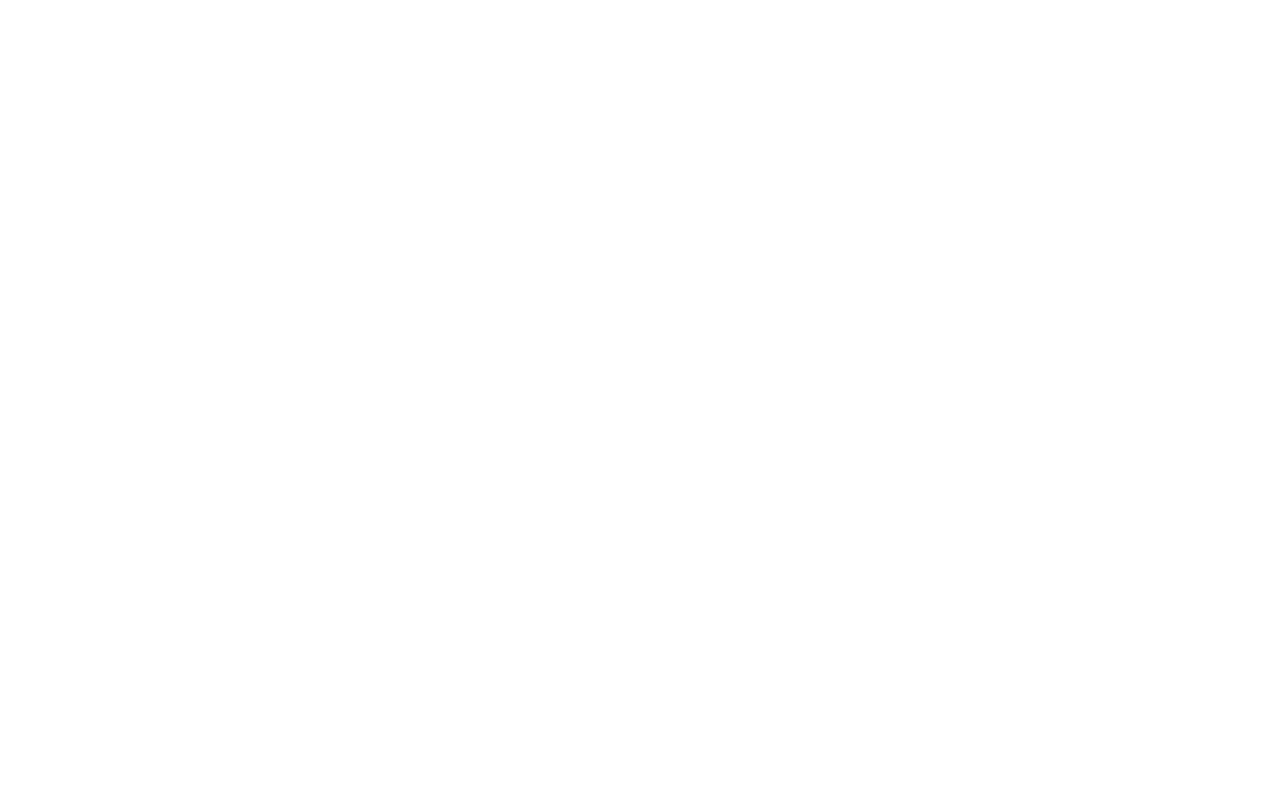
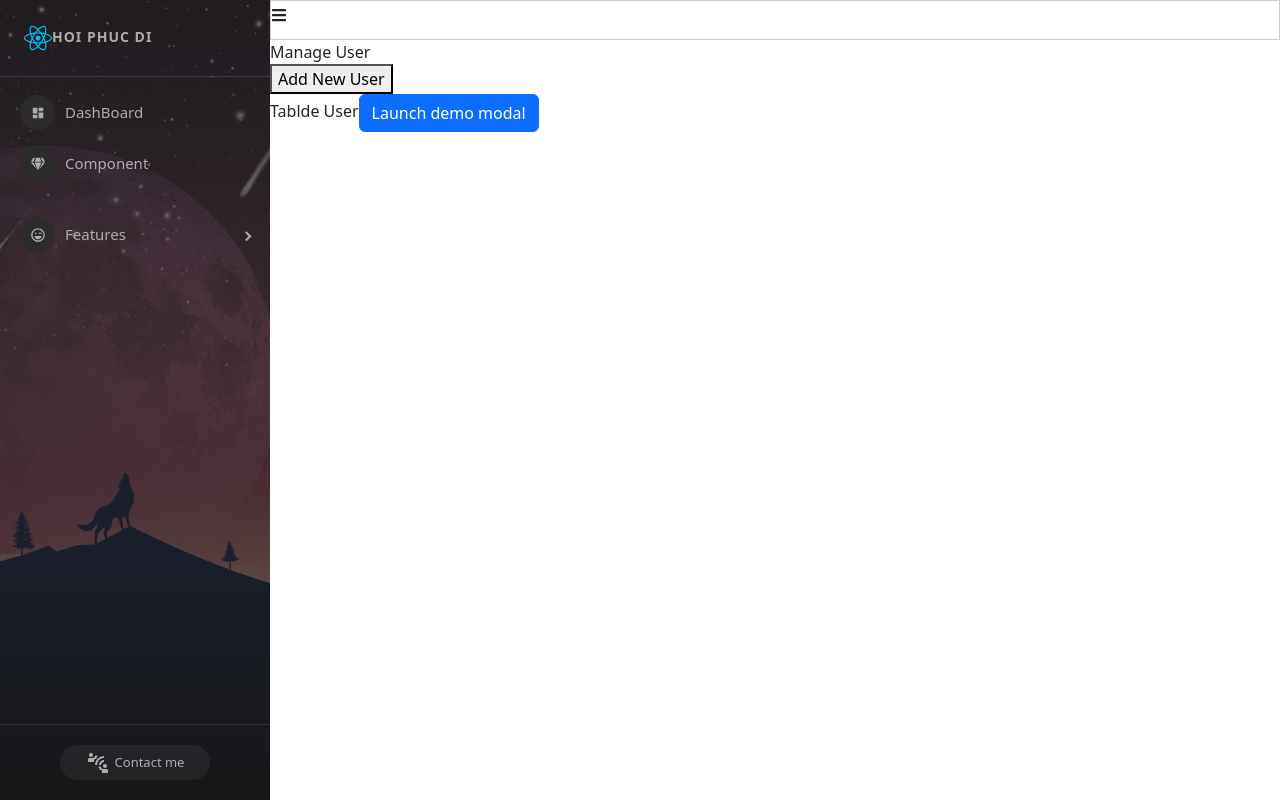
Before and after one commit to ngophuc29/Learn, a React (Create React App) app: page /admin/managerUser in a window 1280 px wide. Before the commit this address had no page. Built offline with nearby package versions, Linux system fonts and the light colour scheme.

Commit message:
thêm model vào index.js ,chỉnh lại router cho admin

```diff
--- a/src/components/Admin/Admin.js
+++ b/src/components/Admin/Admin.js
@@ -2,6 +2,7 @@
 import "./Admin.scss"
 import { FaBars } from "react-icons/fa";
 import { useState } from "react";
+import { Outlet } from "react-router-dom";
 const Admin = () => {
     const [collapsed,setcollapsed]=useState(false);
     return (
@@ -10,7 +11,15 @@
                 <SideBar collapsed={collapsed}></SideBar>
             </div>
             <div className="admin-content">
+                <div className="admin-header">
                 <FaBars onClick={()=>{setcollapsed(!collapsed)}}></FaBars>
+
+                </div>
+                <div className="admin-main">
+
+                 <Outlet/>
+
+                </div>
             </div>
 
         </div>);
--- a/src/components/Admin/Admin.scss
+++ b/src/components/Admin/Admin.scss
@@ -1,7 +1,8 @@
-.admin-container{
+.admin-container {
   display: flex;
-    .admin-sidebar{
-        .pro-sidebar{
+
+  .admin-sidebar {
+    .pro-sidebar {
       height: 100vh;
     }
 
@@ -9,6 +10,7 @@
       display: flex;
       align-items: center;
       justify-content: center;
+
       .sidebar-btn {
         transition: width 0.3s;
         width: 150px;
@@ -24,10 +26,12 @@
         justify-content: center;
         text-overflow: ellipsis;
         overflow: hidden;
+
         span {
           margin-left: 5px;
           font-size: 13px;
         }
+
         &:hover {
           color: #dee2ec;
         }
@@ -35,7 +39,20 @@
     }
 
   }
-    .admin-content{
+
+  .admin-content {
+    width: 100%;
+
+    .admin-header {
+
+      height: 40px;
+      border: 1px solid #ccc;
+      ;
 
     }
+
+    .admin-main {
+      border: 1px springgreen;
     }
+  }
+}
--- /dev/null
+++ b/src/components/Admin/Content/DashBoard.js
@@ -0,0 +1,7 @@
+const DashBoard = (props) => {
+    return ( <div>
+        DashBoard
+    </div> );
+}
+
+export default DashBoard;
--- /dev/null
+++ b/src/components/Admin/Content/ManagarUser.js
@@ -0,0 +1,26 @@
+import ModelCreateUser from "./ModelCreateUser";
+
+
+const ManagerUser = () => {
+    return (<div classNameName="manager-user-container">
+
+        <div classNameName="title">
+
+            Manage User
+        </div>
+        <div classNameName="user-content"
+        >
+
+            <div>
+
+                <button type="button" classNameName="">Add New User</button>
+            </div>
+            <div>
+                Tablde User
+                <ModelCreateUser></ModelCreateUser>
+            </div>
+        </div>
+    </div>);
+}
+
+export default ManagerUser;
--- /dev/null
+++ b/src/components/Admin/Content/ModelCreateUser.js
@@ -0,0 +1,68 @@
+import { useState } from 'react';
+import Button from 'react-bootstrap/Button';
+import Modal from 'react-bootstrap/Modal';
+
+const ModelCreateUser =()=> {
+    const [show, setShow] = useState(false);
+
+    const handleClose = () => setShow(false);
+    const handleShow = () => setShow(true);
+
+    return (
+        <>
+            <Button variant="primary" onClick={handleShow}>
+                Launch demo modal
+            </Button>
+
+            <Modal show={show} onHide={handleClose} size='xl'
+                backdrop="static"
+            >
+                <Modal.Header closeButton>
+                    <Modal.Title>Add new User</Modal.Title>
+                </Modal.Header>
+                <Modal.Body>
+                    <form className="row g-3">
+                        <div className="col-md-6">
+                            <label className="form-label">Email</label>
+                            <input type="email" className="form-control" />
+                        </div>
+                        <div className="col-md-6">
+                            <label className="form-label">Password</label>
+                            <input type="password" className="form-control" />
+                        </div>
+
+                        <div className="col-md-6">
+                            <label className="form-label">Username</label>
+                            <input type="text" className="form-control" />
+                        </div>
+                        <div classNameName="col-md-4">
+                            <label className="form-label">Role</label>
+                            <select className="form-select">
+                                <option selected value="USER"> USER</option>
+                                <option value="ADMIN">ADMIN</option>
+                            </select>
+                        </div>
+
+                        <div className='col-md-12'>
+                            <label className="form-label">Image</label>
+                            <input type="file" className="form-control" />
+
+                        </div>
+
+
+
+                    </form>
+                </Modal.Body>
+                <Modal.Footer>
+                    <Button variant="secondary" onClick={handleClose}>
+                        Close
+                    </Button>
+                    <Button variant="primary" onClick={handleClose}>
+                        Save
+                    </Button>
+                </Modal.Footer>
+            </Modal>
+        </>
+    );
+}
+export default ModelCreateUser
--- a/src/components/Admin/SideBar.js
+++ b/src/components/Admin/SideBar.js
@@ -16,6 +16,7 @@
 
 import { MdConnectWithoutContact } from "react-icons/md";
 import sidebarBg from '../../assests/bg2.jpg';
+import { Link } from 'react-router-dom';
 const SideBar = (props) => {
     const { image, collapsed, toggled, handleToggleSidebar }=props
     return (
@@ -54,6 +55,7 @@
                             //  suffix={<span className="badge red">New</span>}
                         >
                             DashBoard
+                            <Link to="/admin"></Link>
                         </MenuItem>
                         <MenuItem icon={<FaGem />}>  Component</MenuItem>
                     </Menu>
@@ -63,7 +65,10 @@
                             title={"Features"}
                             icon={<FaRegLaughWink />}
                         >
-                            <MenuItem> Quản lý User</MenuItem>
+                            <MenuItem> Quản lý User
+                            <Link to="/admin/managerUser"></Link>
+
+                            </MenuItem>
                             <MenuItem> Quản lý Quiz </MenuItem>
                             <MenuItem> Quản lý câu hỏi</MenuItem>
                         </SubMenu>
--- a/src/index.js
+++ b/src/index.js
@@ -14,6 +14,8 @@
 import User from './components/User/User';
 import Admin from './components/Admin/Admin';
 import HomePage from './components/Home/HomePage';
+import ManagerUser from './components/Admin/Content/ManagarUser';
+import DashBoard from './components/Admin/Content/DashBoard';
 
 const root = ReactDOM.createRoot(document.getElementById('root'));
 root.render(
@@ -28,7 +30,12 @@
 
 
         </Route>
-          <Route path='/admin' element={<Admin></Admin>}></Route>
+        <Route path='/admin' element={<Admin></Admin>}>
+          <Route index element={<DashBoard></DashBoard>}></Route>
+
+          <Route path='managerUser' element={<ManagerUser></ManagerUser>} />
+
+        </Route>
 
       </Routes>
     </BrowserRouter>
```
Lines whose indentation alone changed are shown as unchanged.
